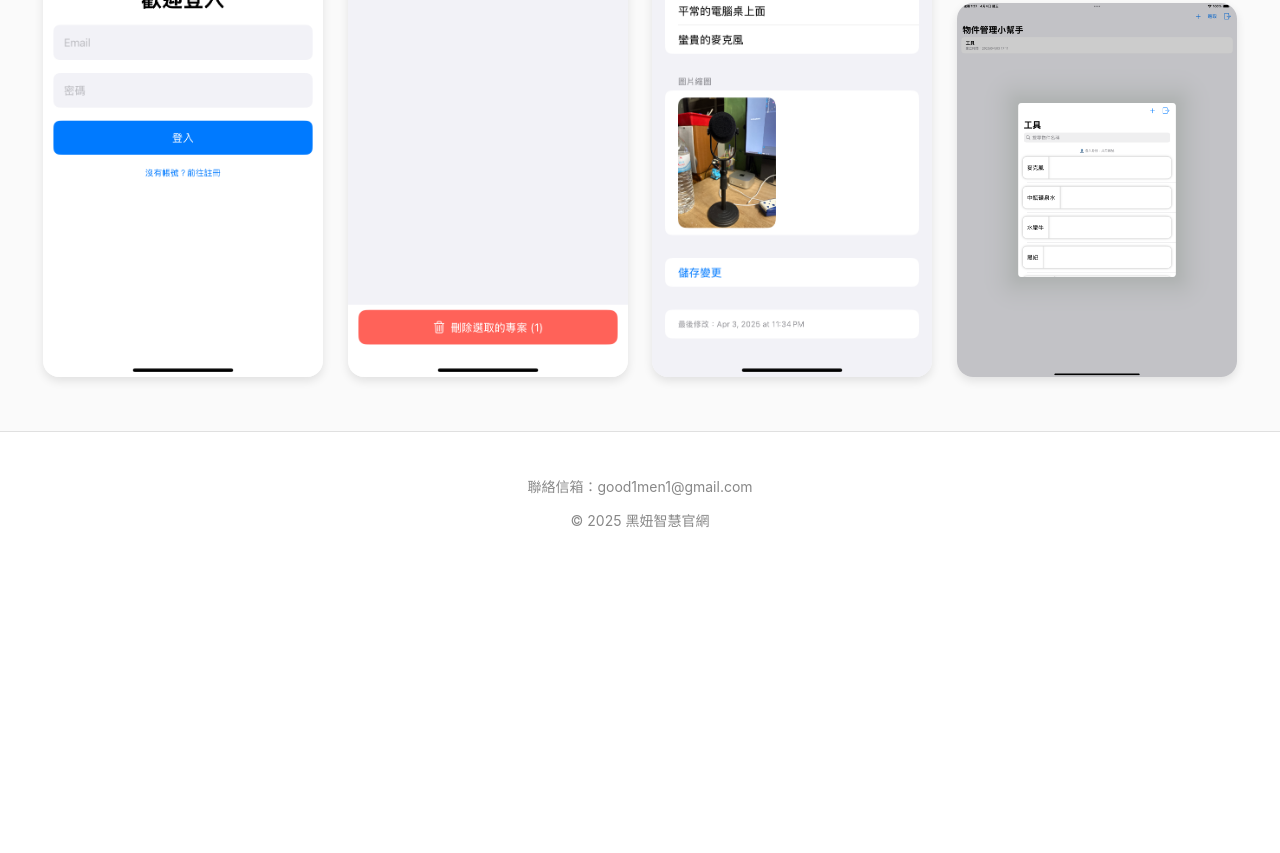
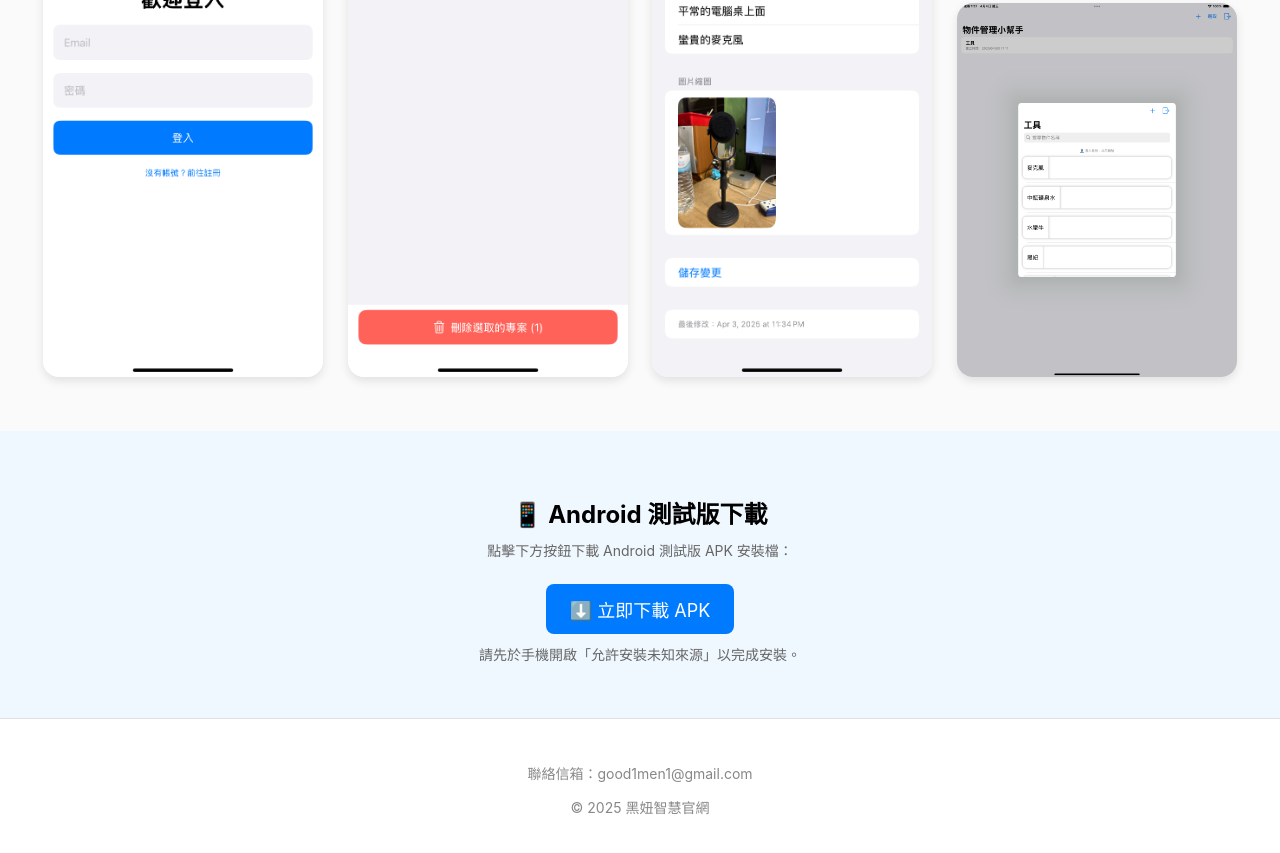
Before and after one commit to good1men1/blackniu-ai.github.io, a plain HTML site: page index.html in a window 1280 px wide. Shown: the part 1239-2092 px from the top of the page. Before the commit the page ends 1813 px from the top, so only its background shows below. Drawn offline with Linux system fonts and the light colour scheme.

Commit message:
Update index.html

```diff
--- a/index.html
+++ b/index.html
@@ -92,6 +92,30 @@
       border-radius: 16px;
       box-shadow: 0 4px 10px rgba(0,0,0,0.1);
     }
+    .apk-download {
+      padding: 40px 20px;
+      text-align: center;
+      background-color: #f0f8ff;
+    }
+    .apk-download h3 {
+      font-size: 24px;
+      margin-bottom: 10px;
+    }
+    .apk-download a {
+      display: inline-block;
+      padding: 12px 24px;
+      background-color: #007bff;
+      color: white;
+      border-radius: 8px;
+      text-decoration: none;
+      font-size: 18px;
+      margin-top: 10px;
+    }
+    .apk-download p {
+      margin-top: 10px;
+      color: #666;
+      font-size: 14px;
+    }
     footer {
       padding: 30px 20px;
       text-align: center;
@@ -107,6 +131,7 @@
     <nav>
       <a href="#features">App 特色</a>
       <a href="#screenshots">App 截圖</a>
+      <a href="#download">Android 測試版</a>
       <a href="#contact">聯絡方式</a>
     </nav>
   </header>
@@ -143,6 +168,14 @@
     <img src="screenshot4.png" alt="iPad 寬畫面呈現">
   </section>
 
+  <!-- ✅ 新增 APK 下載區塊 -->
+  <section class="apk-download" id="download">
+    <h3>📱 Android 測試版下載</h3>
+    <p>點擊下方按鈕下載 Android 測試版 APK 安裝檔：</p>
+    <a href="app-release.apk" download>⬇️ 立即下載 APK</a>
+    <p>請先於手機開啟「允許安裝未知來源」以完成安裝。</p>
+  </section>
+
   <footer id="contact">
     <p>聯絡信箱：good1men1@gmail.com</p>
     <p>© 2025 黑妞智慧官網</p>
```
